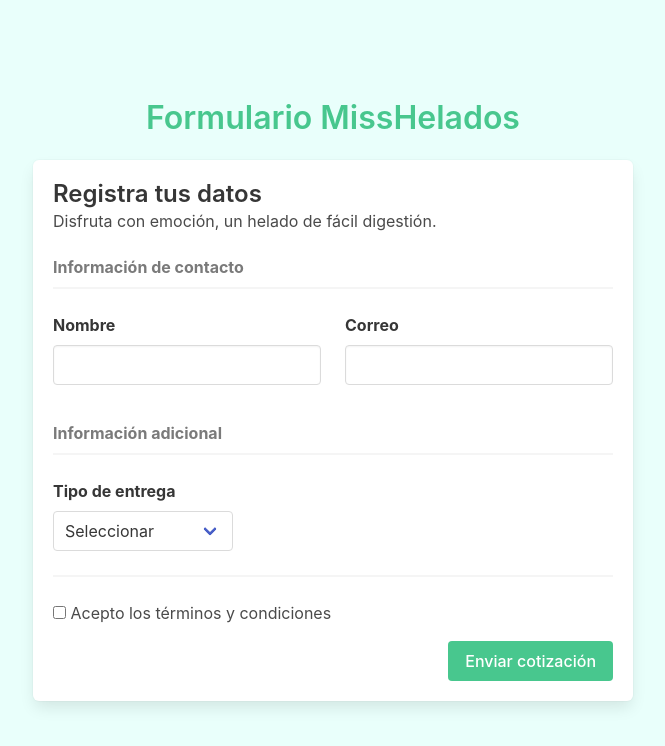
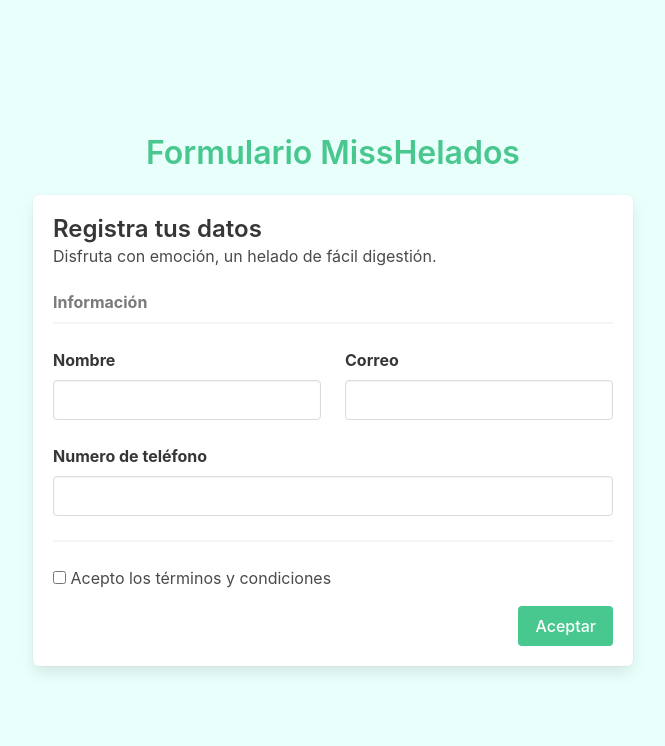
Before and after one commit to JonathanHernandz/form-api-progress, a React (Vite) app: page / in a window 1280 px wide. Shown: the top 746 px of the page, without its empty margins (307-972 px from the left). Built offline with nearby package versions, Linux system fonts and the light colour scheme.

Commit message:
form-update 25-02

```diff
--- a/src/components/Form.jsx
+++ b/src/components/Form.jsx
@@ -10,8 +10,8 @@
     .required("Debe ingresar un correo."),
     number: yup.string().matches(phoneRegExp, 'Número de teléfono no válido').required('Debe ingresar un número de teléfono.').min(10, "too short")
     .max(10, "too long"),
-  quantity: yup.number().moreThan(0).required("Debe especificar la cantidad."),
-  deliveryType: yup.string().required("Debe elegir un tipo de entrega"),
+  //quantity: yup.number().moreThan(0).required("Debe especificar la cantidad."),
+  //deliveryType: yup.string().required("Debe elegir un tipo de entrega"),
   tyc: yup.boolean().oneOf([true], "Debe aceptar los términos y condiciones.")
 });
 
@@ -24,8 +24,8 @@
         name: "",
         email: "",
         number: "",
-        quantity: "",
-        deliveryType: "",
+        //quantity: "",
+        //deliveryType: "",
         tyc: false
       }}
       validationSchema={FormQuoteSchema}
@@ -53,7 +53,7 @@
             </div>
           )}
           <p className="is-4 has-text-grey has-text-weight-bold">
-            Información de contacto
+            Información
           </p>
           <hr className="mt-2" />
 
@@ -104,11 +104,39 @@
             </div>
           </div>
 
-          <p className="is-4 has-text-grey has-text-weight-bold mb-0 mt-5">
+          <div className="columns">
+            <div className="column">
+              <div className="field">
+                <label htmlFor="number" className="label">
+                  Numero de teléfono
+                </label>
+                <div className="control">
+                  <Field id="number" name="number" type="input" className="input" />
+                  {/* <input
+                    id="name"
+                    type="text"
+                    name="name"
+                    className="input"
+                    value={values.name}
+                    onChange={handleChange}
+                    onBlur={handleBlur}
+                  /> */}
+                </div>
+                {touched.number && errors.number && (
+                  <p className="help is-danger">{errors.number}</p>
+                )}
+              </div>
+            </div>
+          </div>
+
+
+
+
+          {/* <p className="is-4 has-text-grey has-text-weight-bold mb-0 mt-5">
             Información adicional
           </p>
-          <hr className="mt-2" />
-          <div className="columns">
+          <hr className="mt-2" /> */}
+          {/* <div className="columns"> */}
             {/* <div className="column">
               <div className="field">
                 <label htmlFor="quantity" className="label">
@@ -130,7 +158,7 @@
                 )}
               </div>
             </div> */}
-            <div className="column">
+            {/* <div className="column">
               <div className="field">
                 <label htmlFor="deliveryType" className="label">
                   Tipo de entrega
@@ -141,7 +169,7 @@
                     <option value="delivery">Delivery</option>
                     <option value="pickup">Recojo en tienda</option>
                   </Field>
-                  {/* <select  //YA ESTABA COMENTADO
+                  {/* <select  // * YA ESTABA COMENTADO
                     id="deliveryType"
                     value={values.deliveryType}
                     name="deliveryType"
@@ -151,14 +179,14 @@
                     <option value="">Seleccionar</option>
                     <option value="delivery">Delivery</option>
                     <option value="pickup">Recojo en tienda</option>
-                  </select> */}
+                  </select>
                 </div>
                 {touched.deliveryType && errors.deliveryType && (
                   <p className="help is-danger">{errors.deliveryType}</p>
                 )}
               </div>
-            </div>
-          </div>
+            </div> */}
+          {/* </div> */}
           <hr className="mt-2" />
 
           <label className="checkbox">
@@ -181,7 +209,7 @@
               }`.trim()}
               type="submit"
             >
-              Enviar cotización
+              Aceptar
             </button>
           </div>
         </Form>
```
